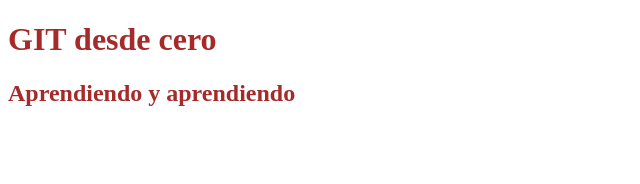
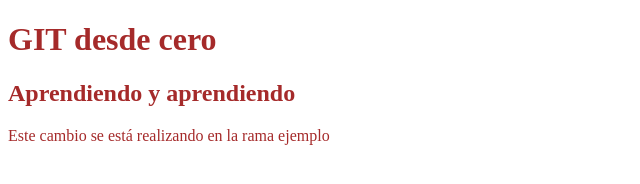
Before and after one commit to Patricio104/aprendiendogit, a plain HTML site: page index.html in a window 1280 px wide. Shown: the whole page, without its empty margins (0-640 px from the left). Drawn offline with Linux system fonts and the light colour scheme.

Commit message:
Parrafo agregado

```diff
--- a/index.html
+++ b/index.html
@@ -10,6 +10,7 @@
 	<header>
 		<h1>GIT desde cero</h1>
 		<h2>Aprendiendo y aprendiendo</h2>
+		<p>Este cambio se está realizando en la rama ejemplo</p>
 	</header>
 
 </body>
```
